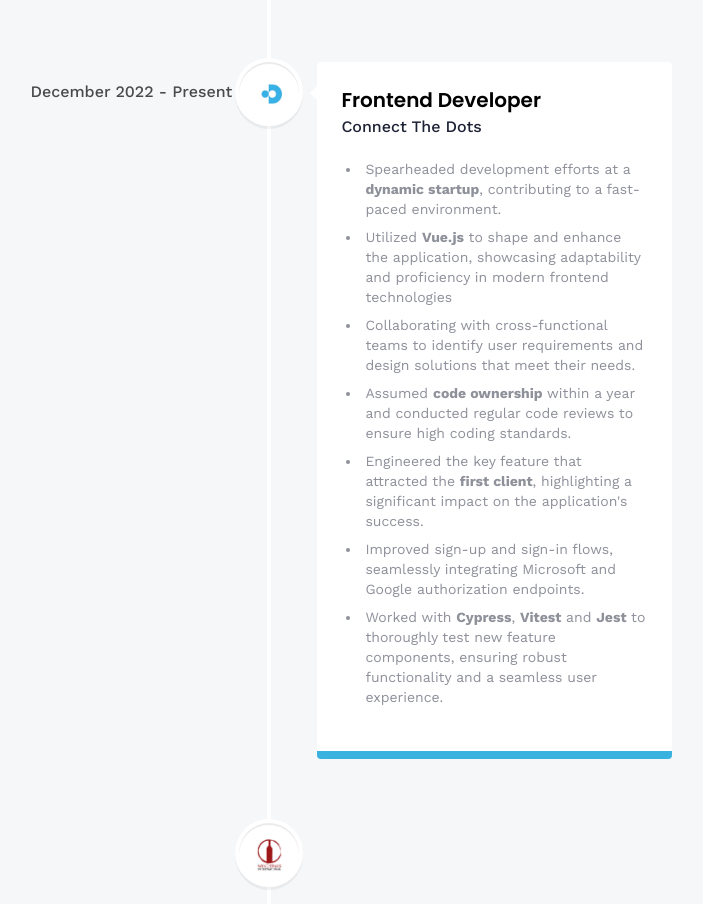
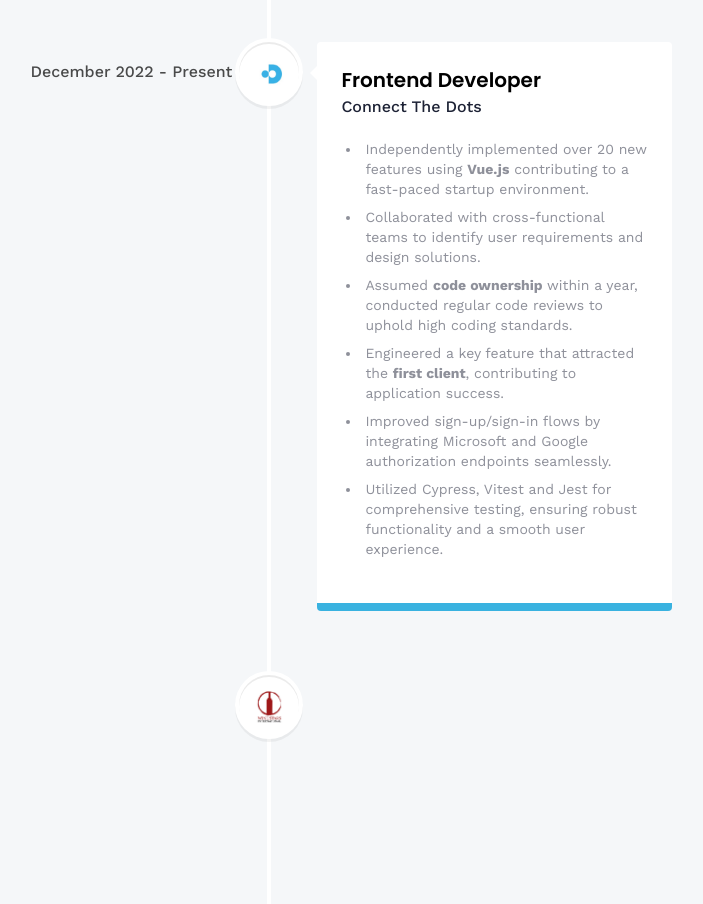
Before and after one commit to tamaratosic98/tt-island, a React (Vite) app: page /about in a window 1280 px wide. Shown: the part 1680-2584 px from the top of the page, without its empty margins (371-1074 px from the left). Built offline with nearby package versions, Linux system fonts and the light colour scheme; the HTML template or start-up script is replaced by a standard one.

Commit message:
fix errors + change text

```diff
--- a/package.json
+++ b/package.json
@@ -1,6 +1,6 @@
 {
   "name": "tt-island",
-  "private": true,
+  "private": false,
   "version": "0.0.0",
   "type": "module",
   "scripts": {
--- a/src/components/HomeInfo.jsx
+++ b/src/components/HomeInfo.jsx
@@ -2,9 +2,9 @@ import { Link } from "react-router-dom";
 
 const InfoBox = ({ children }) => (
   <div className="bg-white p-4 rounded-lg opacity-90 shadow-blue-200 text-gray-800 shadow-sm w-1/2 lg:w-1/4 flex">
-    <p className="font-medium sm:text-lg text-center text-gray-800">
-      {children}
-    </p>
+    <div className="font-medium sm:text-lg text-center text-gray-800">
+      <>{children}</>
+    </div>
   </div>
 );
 
--- a/src/constants/index.js
+++ b/src/constants/index.js
@@ -131,7 +131,7 @@ export const experiences = [
       "<strong>Independently</strong> developed a React Native mobile app from scratch, to address malfunctions in machines used by workers in the fields.",
       "Designed custom mobile app interfaces and features for each company that purchased the application, tailored to their specific needs and branding.",
       "Troubleshooting and resolving technical issues promptly to minimize disruptions and maintain a positive user experience.",
-      "Mentoring and providing guidance to a junior team member to foster skill development and growth.",
+      "Mentoring and providing guidance to a junior team member.",
     ],
   },
   {
@@ -142,13 +142,12 @@ export const experiences = [
     iconBg: "#ffffff",
     date: "December 2022 - Present",
     points: [
-      "Spearheaded development efforts at a <strong>dynamic startup</strong>, contributing to a fast-paced environment.",
-      "Utilized <strong>Vue.js</strong> to shape and enhance the application, showcasing adaptability and proficiency in modern frontend technologies",
-      "Collaborating with cross-functional teams to identify user requirements and design solutions that meet their needs.",
-      "Assumed <strong>code ownership</strong> within a year and conducted regular code reviews to ensure high coding standards.",
-      "Engineered the key feature that attracted the <strong>first client</strong>, highlighting a significant impact on the application's success.",
-      "Improved sign-up and sign-in flows, seamlessly integrating Microsoft and Google authorization endpoints.",
-      "Worked with <strong>Cypress</strong>, <strong>Vitest</strong> and <strong>Jest</strong> to thoroughly test new feature components, ensuring robust functionality and a seamless user experience.",
+      "Independently implemented over 20 new features using <strong>Vue.js</strong> contributing to a fast-paced startup environment.",
+      "Collaborated with cross-functional teams to identify user requirements and design solutions.",
+      "Assumed <strong>code ownership</strong> within a year, conducted regular code reviews to uphold high coding standards.",
+      "Engineered a key feature that attracted the <strong>first client</strong>, contributing to application success.",
+      "Improved sign-up/sign-in flows by integrating Microsoft and Google authorization endpoints seamlessly.",
+      "Utilized Cypress, Vitest and Jest for comprehensive testing, ensuring robust functionality and a smooth user experience.",
     ],
   },
   {
--- a/src/pages/About.jsx
+++ b/src/pages/About.jsx
@@ -21,10 +21,10 @@ const About = () => {
         </p>
       </div>
       <div className="py-10 flex flex-col">
-        <h3 class="subhead-text">My Skills</h3>
+        <h3 className="subhead-text">My Skills</h3>
         <div className="mt-16 flex flex-wrap gap-12">
           {skills.map((skill) => (
-            <div className="block-container w-20 h-20">
+            <div className="block-container w-20 h-20" key={skill.name}>
               <div className="btn-back rounded-xl" />
               <div className="btn-front rounded-xl flex justify-center items-center">
                 <img
--- a/src/pages/Contact.jsx
+++ b/src/pages/Contact.jsx
@@ -118,7 +118,7 @@ const Contact = () => {
             />
           </label>
           <label className="text-black-500 font-semibold">
-            Your Message
+            Message
             <textarea
               name="message"
               rows={4}
```
